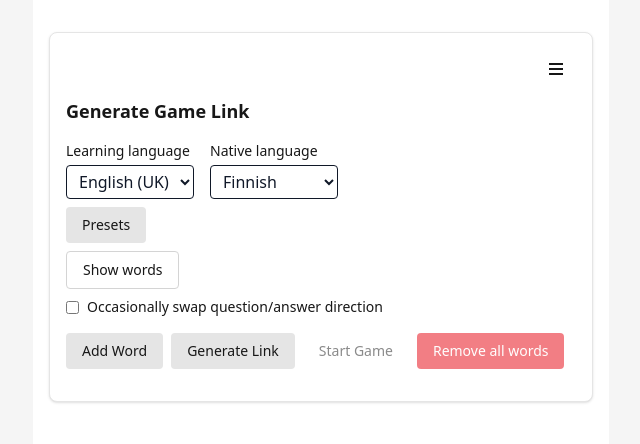
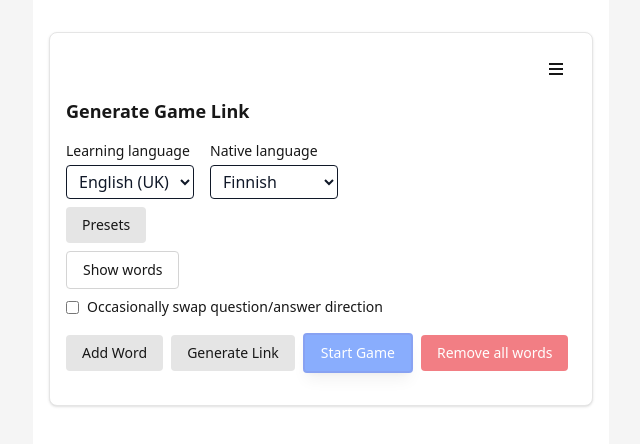
Before and after one commit to amahlaka/lingo-hangman, a React (Vite) app: page / in a window 1280 px wide. Shown: the top 444 px of the page, without its empty margins (319-959 px from the left). Built offline with nearby package versions, Linux system fonts and the light colour scheme.

Commit message:
feat: add functionality to generate random word pairs for game start and enhance button styling

```diff
--- a/src/components/URLGenerator.jsx
+++ b/src/components/URLGenerator.jsx
@@ -102,6 +102,22 @@ export default function URLGenerator({ lang, t, setLang, darkMode, setDarkMode }
   };
 
   const handleStartGame = () => {
+    if (pairs.length === 0) {
+      // Add 5 random word pairs if none are configured
+      const shuffled = filteredWords.sort(() => Math.random() - 0.5).slice(0, 5);
+      const newPairs = shuffled.map(w => ({
+        learning: w[mapLang(learningLang)],
+        native: w[mapLang(nativeLang)]
+      }));
+      setPairs(newPairs);
+      // Wait for state update before navigating
+      setTimeout(() => {
+        const url = generateLink();
+        const query = url.split("play?")[1] || "";
+        navigate(`/play?${query}`);
+      }, 0);
+      return;
+    }
     const url = generateLink();
     const query = url.split("play?")[1] || "";
     navigate(`/play?${query}`);
@@ -209,10 +225,10 @@ export default function URLGenerator({ lang, t, setLang, darkMode, setDarkMode }
         <Button onClick={addPair} className="mr-2">{t.addWord}</Button>
         <Button onClick={generateLink} className="mr-2">{t.generateLink}</Button>
         <Button
-          variant="secondary"
+          variant="primary"
           onClick={handleStartGame}
           disabled={pairs.length === 0 || pairs.some(p => !p.learning || !p.native)}
-          className="mr-2"
+          className="mr-2 bg-blue-600 text-white font-bold text-lg shadow-lg border-2 border-blue-700 hover:from-blue-700 hover:to-blue-500 focus:ring-4 focus:ring-blue-300 focus:outline-none"
         >
           {t.startGame || "Start Game"}
         </Button>
```
